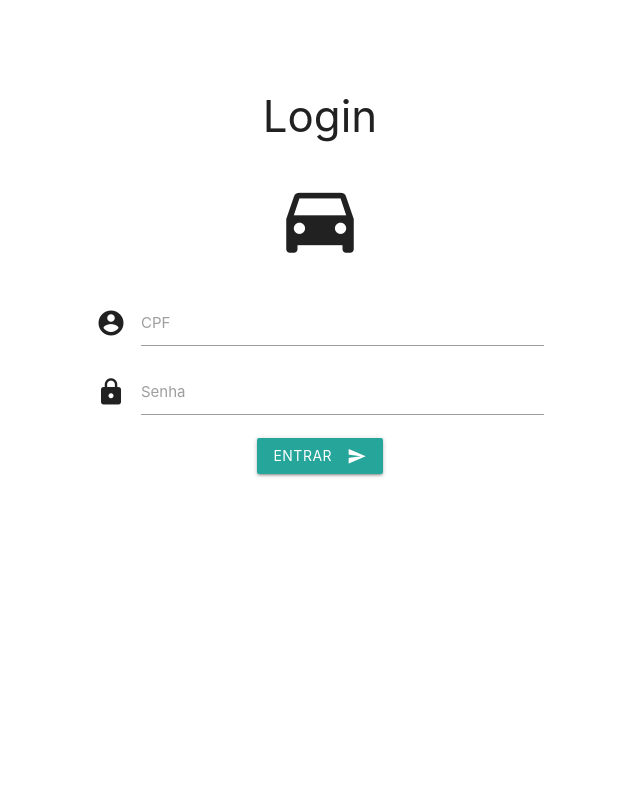
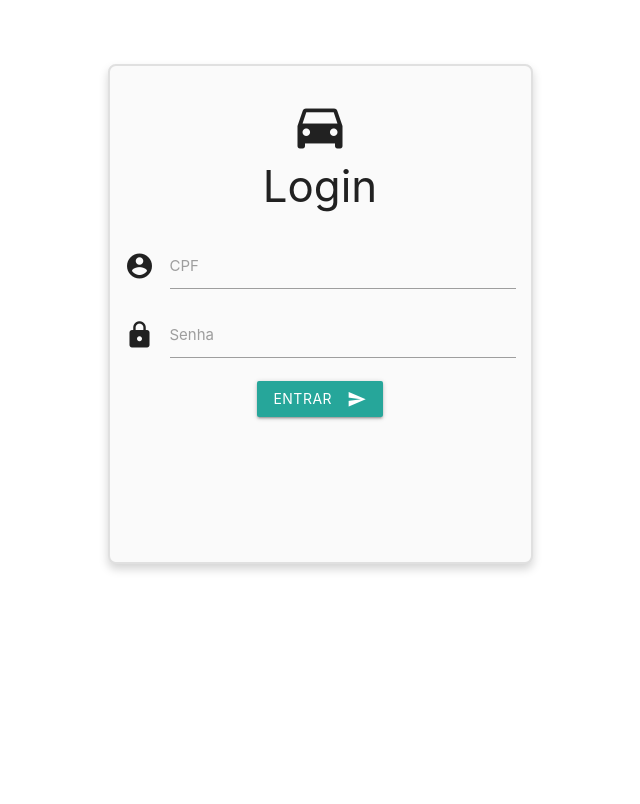
Before and after one commit to biielsantos/tcc-senai, a PHP site: page / in a window 1280 px wide. Shown: the top 804 px of the page, without its empty margins (320-960 px from the left). Run offline with PHP 8.4, Linux system fonts and the light colour scheme; some libraries are stand-ins or nearby versions.

Commit message:
Alteracao layout login

```diff
--- a/Projeto/index.php
+++ b/Projeto/index.php
@@ -19,9 +19,9 @@
 </head>
 
 <body>
-  <div class="container">
+  <div class="container grey lighten-5">
+    <p class="center" id="p-car-icon"><i class="material-icons medium">directions_car</i></p>
     <h3 class="center">Login</h3>
-    <p class="center"><i class="material-icons large">directions_car</i></p>
     <form id="form-login" method="POST">
       <div class="input-field">
         <i class="material-icons prefix">account_circle</i>
--- a/Projeto/styles/index.css
+++ b/Projeto/styles/index.css
@@ -1,16 +1,33 @@
 body {
   overflow: hidden;
+  width: 100%;
+  height: 100%;
+}
+
+h3 {
+  margin-top: 0;
+}
+
+#p-car-icon {
+  margin-bottom: 0;
 }
 
 .container {
+  padding: 1rem;
   margin-top: 5%;
+  max-width: 425px;
+  height: 500px;
+  border: 2px solid #e0e0e0;
+  border-radius: 8px;
+  box-shadow: 0px 5px 10px rgba(0, 0, 0, 0.171);
+
   display: flex;
   flex-direction: column;
   align-items: center;
 }
 
 form {
-  width: 50%;
+  width: 100%;
 }
 
 .buttons {
```
